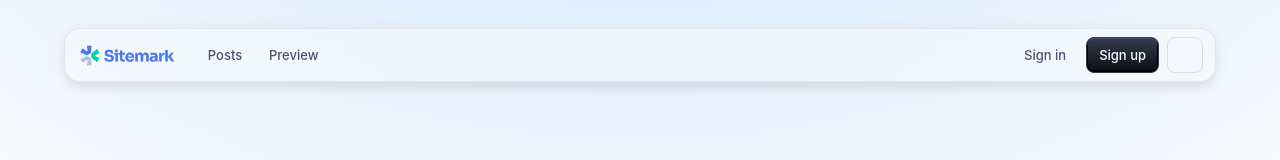
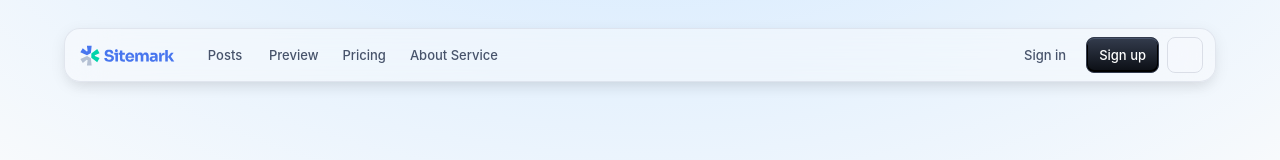
Before and after one commit to Lee-HoJin/enterprenuership_webpage, a React (Create React App) app: page / in a window 1280 px wide. Shown: the top 160 px of the page. Built offline with nearby package versions, Linux system fonts and the light colour scheme; some icons are missing.

Commit message:
layout change 2

```diff
--- a/src/components/marketing-page/MarketingPage.js
+++ b/src/components/marketing-page/MarketingPage.js
@@ -5,6 +5,7 @@ import AppTheme from '../shared-theme/AppTheme';
 import AppAppBar from './components/AppAppBar';
 import Hero from './components/Hero';
 import Testimonials from './components/Testimonials';
+import Pricing from './components/Pricing'
 import Footer from './components/Footer';
 
 export default function MarketingPage(props) {
@@ -16,6 +17,8 @@ export default function MarketingPage(props) {
       <div>
         <Testimonials />
         <Divider />
+        <Pricing />
+        <Divider />
         <Footer />
       </div>
     </AppTheme>
--- a/src/components/marketing-page/components/AppAppBar.js
+++ b/src/components/marketing-page/components/AppAppBar.js
@@ -100,6 +100,22 @@ export default function AppAppBar() {
               >
                 Preview
               </Button>
+              <Button
+                variant="text"
+                color="info"
+                size="small"
+                onClick={() => scrollToSection('pricing')}
+              >
+                Pricing
+              </Button>
+              <Button
+                variant="text"
+                color="info"
+                size="small"
+                onClick={() => navigate('/board')}
+              >
+                About Service
+              </Button>
             </Box>
           </Box>
           <Box
@@ -160,6 +176,12 @@ export default function AppAppBar() {
                 <MenuItem onClick={() => { setOpen(false); scrollToSection('testimonials'); }}>
                   Preview
                 </MenuItem>
+                <MenuItem onClick={() => { setOpen(false); scrollToSection('pricing'); }}>
+                  Pricing
+                </MenuItem>
+                <MenuItem onClick={() => { setOpen(false); navigate('/about'); }}>
+                  About Service
+                </MenuItem>
                 <Divider sx={{ my: 3 }} />
                 <MenuItem>
                   <Button
```
